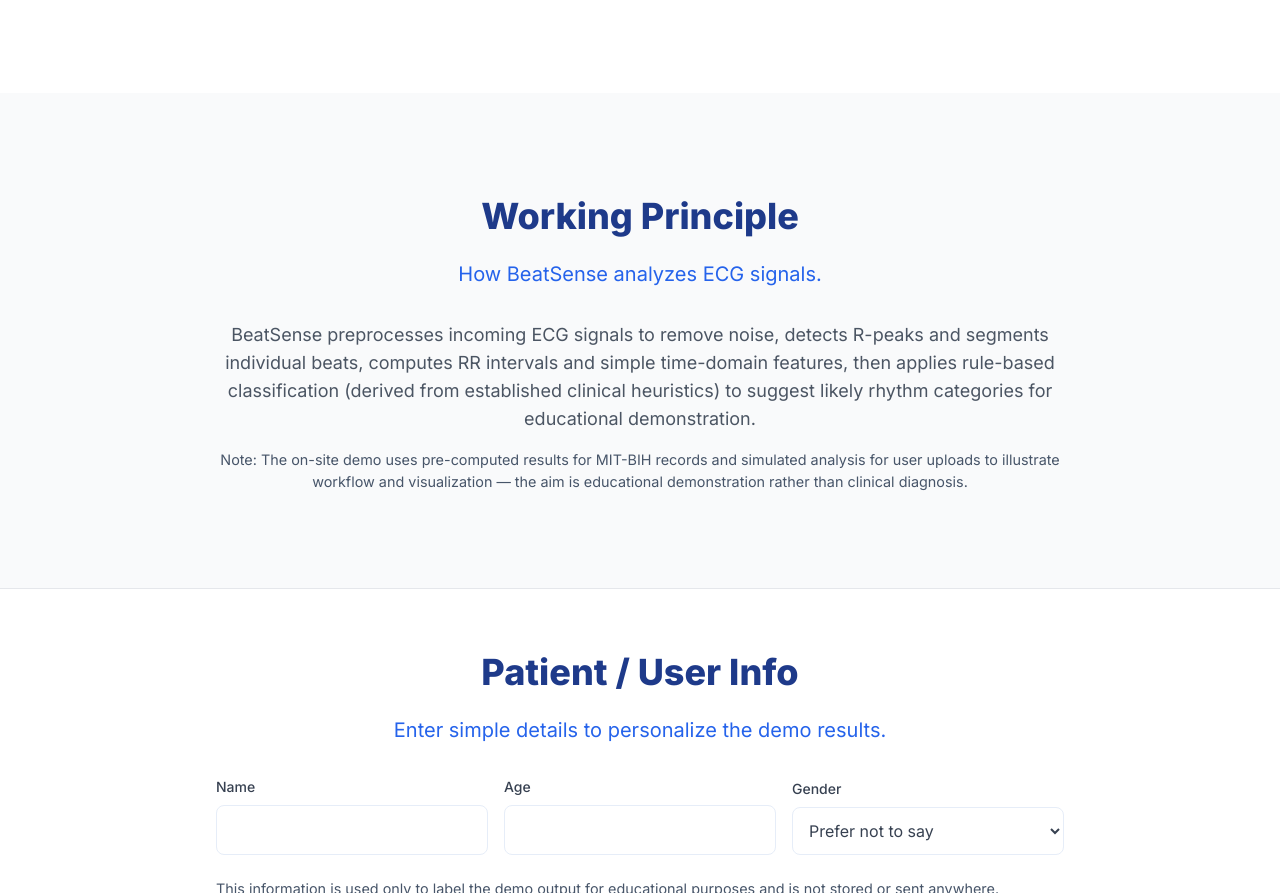
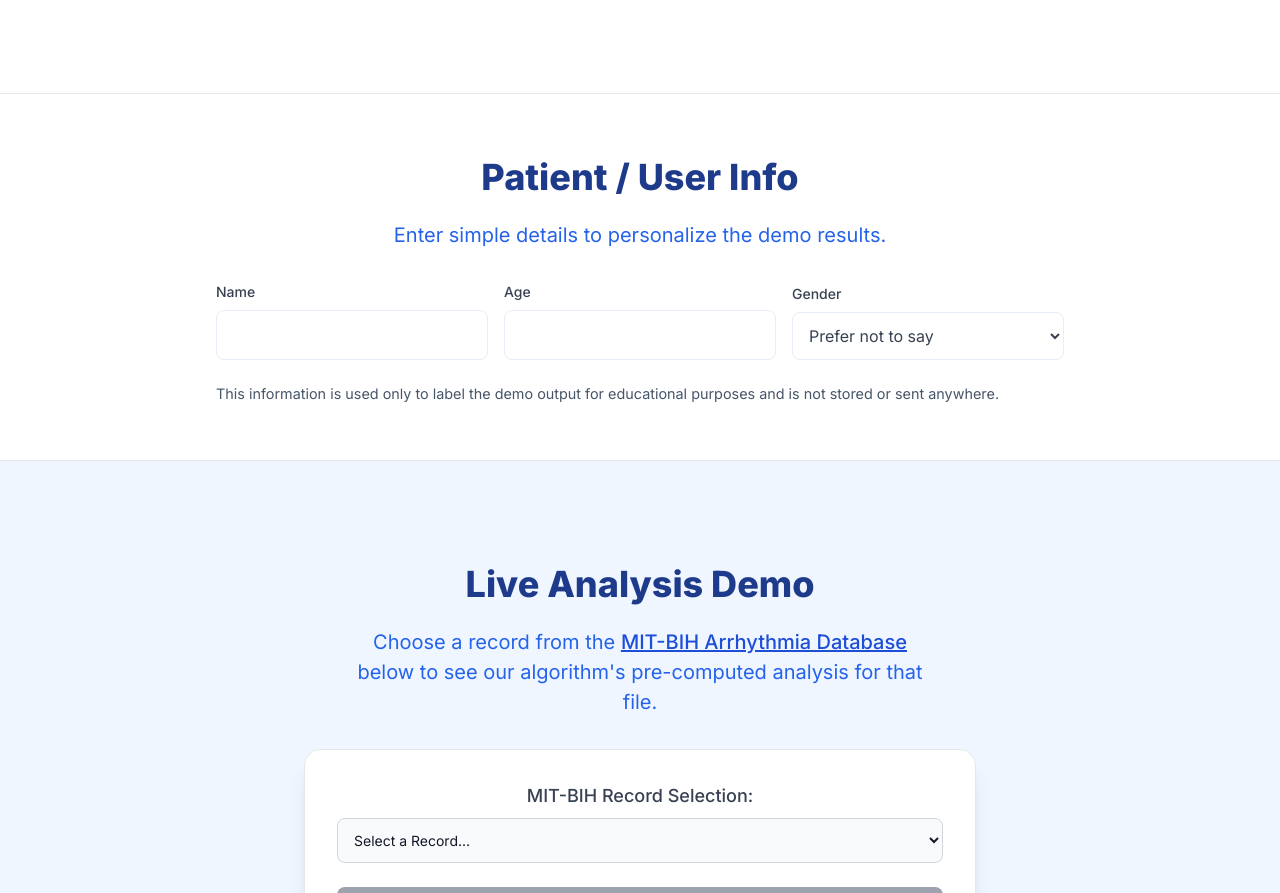
Before and after one commit to shenamariee/BeatSense-Python-Based-Arrhythmia-Detection-Through-Signal-Processing, a plain HTML site: page bs2.html in a window 1280 px wide. Shown: the part 2484-3377 px from the top of the page. Drawn offline with nearby package versions, Linux system fonts and the light colour scheme.

Commit message:
Update bs2.html

```diff
--- a/bs2.html
+++ b/bs2.html
@@ -204,19 +204,6 @@
       <p class="mt-4 info-note">Note: The on-site demo uses pre-computed results for MIT-BIH records and simulated analysis for user uploads to illustrate workflow and visualization — the aim is educational demonstration rather than clinical diagnosis.</p>
     </div>
   </div>
-</section>
-
-
-<!-- Replaced Methodology with Working Principle -->
-<section id="working-principle" class="py-24 bg-gray-50">
-<div class="container mx-auto px-6">
-<h2 class="section-title">Working Principle</h2>
-<p class="section-subtitle">How BeatSense analyzes ECG signals.</p>
-<div class="max-w-4xl mx-auto text-center">
-<p class="text-lg text-gray-600">BeatSense preprocesses incoming ECG signals to remove noise, detects R-peaks and segments individual beats, computes RR intervals and simple time-domain features, then applies rule-based classification (derived from established clinical heuristics) to suggest likely rhythm categories for educational demonstration.</p>
-<p class="mt-4 info-note">Note: The on-site demo uses pre-computed results for MIT-BIH records and simulated analysis for user uploads to illustrate workflow and visualization — the aim is educational demonstration rather than clinical diagnosis.</p>
-</div>
-</div>
 </section>
 
 <!-- NEW: User Input Section (placed before the Live Demo) -->
```
